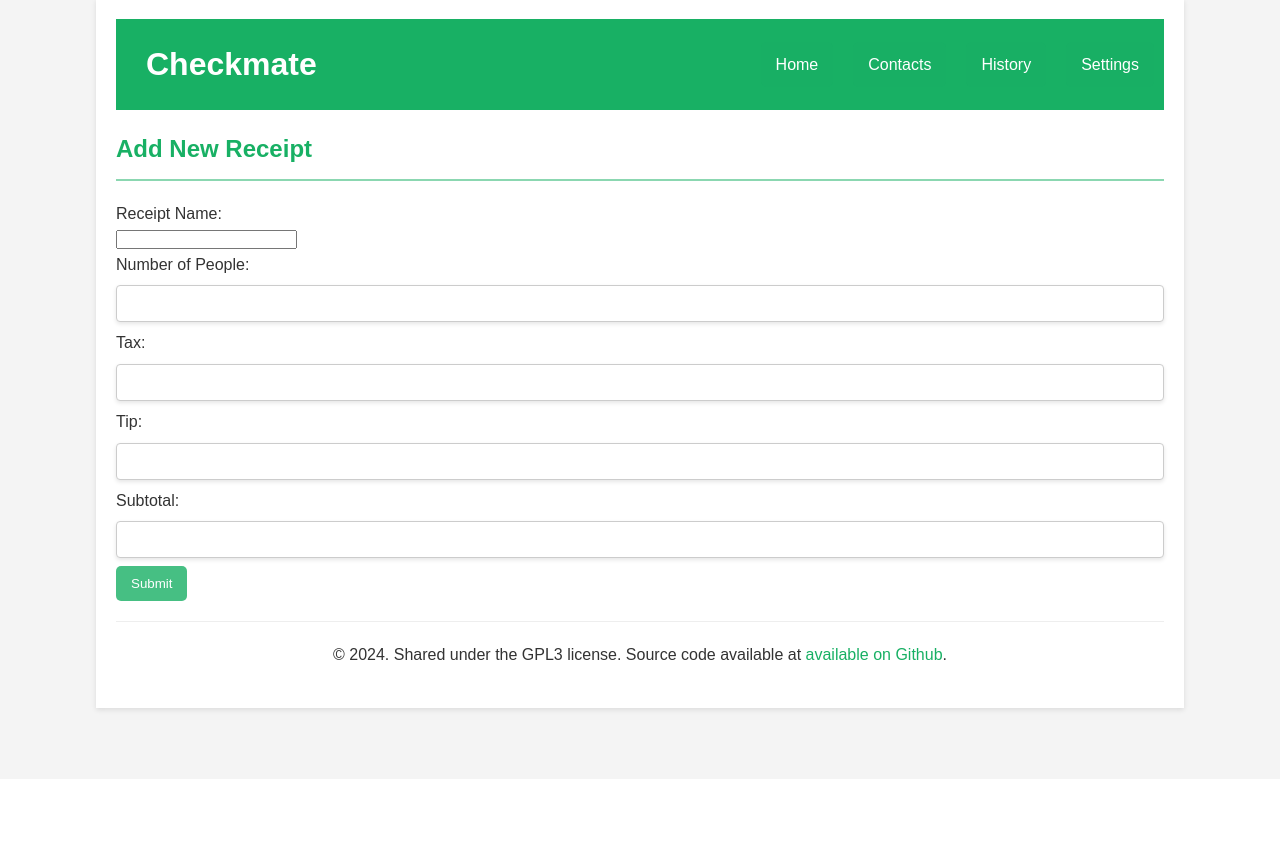
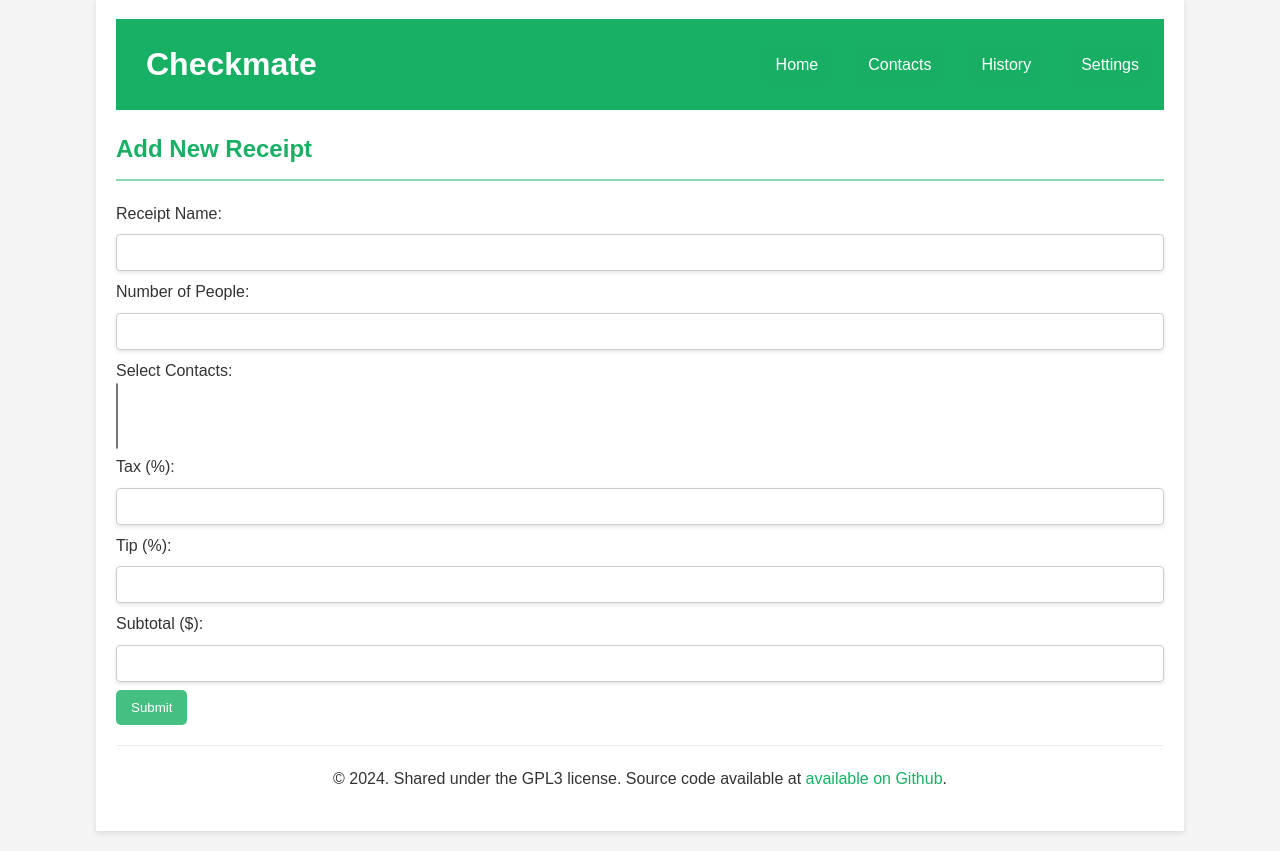
Before and after one commit to software-students-spring2024/2-web-app-exercise-bswe, a Flask app: page /home in a window 1280 px wide. Shown: the part 21-872 px from the top of the page. Before the commit the page ends 735 px from the top, so only its background shows below. Run offline with Flask 2, Linux system fonts and the light colour scheme.

Commit message:
Added contact deletion; Partially implemented select contacts; updated README

```diff
--- a/app.py
+++ b/app.py
@@ -236,6 +236,27 @@ def update_contact(contact_uuid):
     # Redirect back to the contacts list
     return redirect(url_for('contacts'))
 
+
+@app.route('/delete-contact/<contact_uuid>', methods=['POST'])
+def delete_contact(contact_uuid):
+    if 'user_id' not in session:
+        flash("Please login to continue.", "info")
+        return redirect(url_for('login'))
+
+    user_id = session['user_id']
+    # Attempt to pull (remove) the contact with the given UUID from the user's contacts array
+    result = db.users.update_one(
+        {"_id": ObjectId(user_id)},
+        {"$pull": {"contacts": {"uuid": contact_uuid}}}
+    )
+
+    if result.modified_count > 0:
+        flash("Contact deleted successfully.", "success")
+    else:
+        flash("Failed to delete contact.", "error")
+
+    return redirect(url_for('contacts'))
+
 @app.route("/search_history")
 def search_history():
     return render_template("search_history.html")
@@ -286,23 +307,34 @@ def add_item(receipt_id):
 @app.route('/new_receipt', methods=['POST'])
 def new_receipt():
     # Extracting data from the form
-    receipt_name = request.form.get('subtotal', type=str)
+    receipt_name = request.form.get('receipt_name', type=str)  # Ensure this matches your form
     num_of_people = request.form.get('num_of_people', type=int)
+    selected_contact_ids = request.form.getlist('selected_contacts')  # Assumes multi-select input for contacts
     subtotal = request.form.get('subtotal', type=float)
     tax = request.form.get('tax', type=float)
     tip = request.form.get('tip', type=float)
 
+    # Fetch the selected contacts based on their IDs
+    selected_contacts = db.users.find({"_id": {"$in": [ObjectId(id) for id in selected_contact_ids]}})
+
+    # Validate there are enough contacts
+    if selected_contacts.count() < num_of_people:
+        flash(f"Not enough contacts selected. You selected {selected_contacts.count()}, but specified splitting with {num_of_people} people.", 'error')
+        return redirect(url_for('new_receipt'))
+
     # Validate received data
-    if not all([num_of_people, tax, tip, subtotal]):
-        return "Missing or invalid fields in form data", 400
+    if not all([receipt_name, num_of_people, tax, tip, subtotal]):
+        flash("Missing or invalid fields in form data", 'error')
+        return redirect(url_for('new_receipt'))
 
     # Calculate total
-    total = 1+(tax+tip)/100 * subtotal
+    total = subtotal + (tax + tip) / 100 * subtotal
 
-    # Prepare the document
+    # Prepare the document with selected contacts included
     receipt_data = {
         "receipt_name": receipt_name,
         "num_of_people": num_of_people,
+        "selected_contacts": selected_contact_ids,  # Store the IDs of selected contacts
         "total": total,
         "tax": tax,
         "tip": tip,
@@ -311,6 +343,11 @@ def new_receipt():
 
     # Insert the new receipt into the MongoDB collection
     result = db.receipts.insert_one(receipt_data)
+
+    if result.inserted_id:
+        flash("Receipt created successfully.", 'success')
+    else:
+        flash("Error creating the receipt.", 'error')
 
     return redirect(url_for('receipt_details', receipt_id=str(result.inserted_id)))
 
--- a/templates/edit_contact.html
+++ b/templates/edit_contact.html
@@ -28,5 +28,10 @@
             </li>
         </ul>
     </form>
+
+    <!-- Form for deleting contact information -->
+    <form action="/delete-contact/{{ contact['uuid'] }}" method="post" onsubmit="return confirm('Are you sure you want to delete this contact?');">
+        <button type="submit">Delete Contact</button>
+    </form>
 </body>
 {% endblock %}
--- a/templates/new_receipt.html
+++ b/templates/new_receipt.html
@@ -11,18 +11,25 @@
     <h2>Add New Receipt</h2>
     <form action="/new_receipt" method="post">
         <label for="receipt_name">Receipt Name:</label><br>
-        <input type="str" id="receipt_name" name="receipt_name" required><br>
+        <input type="text" id="receipt_name" name="receipt_name" required><br>
 
         <label for="num_of_people">Number of People:</label><br>
         <input type="number" id="num_of_people" name="num_of_people" required><br>
 
-        <label for="tax">Tax:</label><br>
+        <label for="selected_contacts">Select Contacts:</label><br>
+        <select name="selected_contacts" id="selected_contacts" multiple required>
+            {% for contact in contacts %}
+            <option value="{{ contact._id }}">{{ contact.name }}</option>
+            {% endfor %}
+        </select><br>
+
+        <label for="tax">Tax (%):</label><br>
         <input type="number" id="tax" name="tax" step="0.01" required><br>
 
-        <label for="tip">Tip:</label><br>
+        <label for="tip">Tip (%):</label><br>
         <input type="number" id="tip" name="tip" step="0.01" required><br>
 
-        <label for="subtotal">Subtotal:</label><br>
+        <label for="subtotal">Subtotal ($):</label><br>
         <input type="number" id="subtotal" name="subtotal" step="0.01" required><br>
 
         <input type="submit" value="Submit">
```
Also changed, not shown: README.md.
